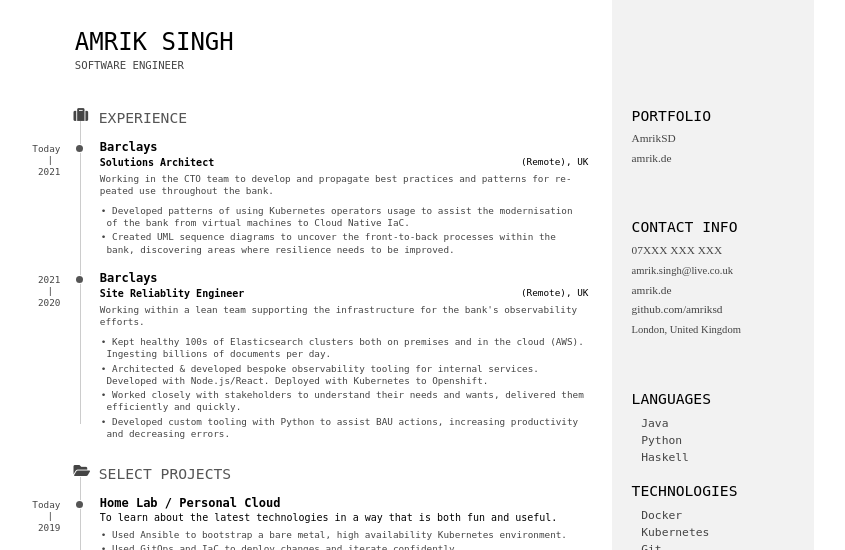
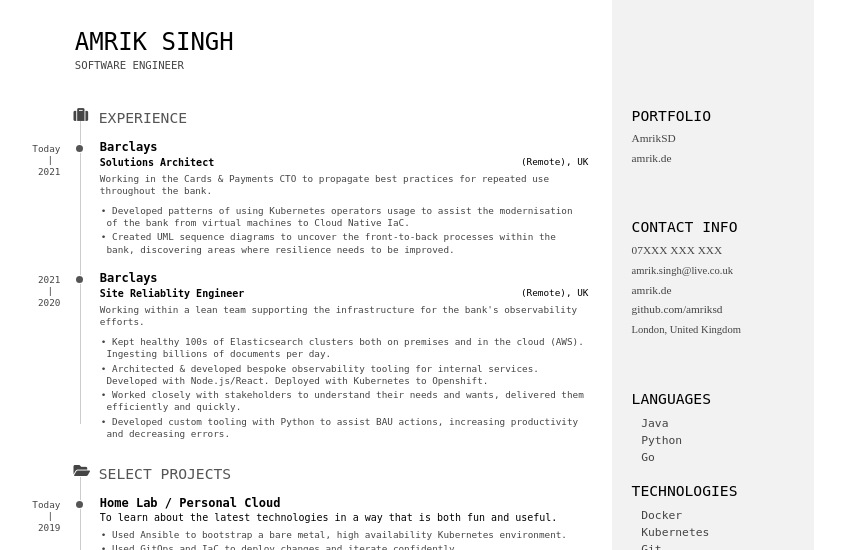
Before and after one commit to ArjG/ArjData, a Jekyll site: the page built from cv.html, in a window 1280 px wide. Shown: the top 550 px of the page, without its empty margins (234-1079 px from the left). Built offline with Jekyll 4.4.1, drawn with Linux system fonts in a browser that asks for light colours; nearby versions of some CDN libraries.

Commit message:
Minor changes to CV content

```diff
--- a/cv.html
+++ b/cv.html
@@ -36,7 +36,7 @@ permalink: /cv/
             </header>
             <div>
               <span>
-                Working in the CTO team to develop and propagate best practices and patterns for repeated use throughout the bank.
+                Working in the Cards & Payments CTO to propagate best practices for repeated use throughout the bank.
               </span>
               <ul>
                 <li>Developed patterns of using Kubernetes operators usage to assist the modernisation of the bank from virtual machines to Cloud Native IaC.</li>
@@ -256,7 +256,7 @@ permalink: /cv/
         <ul>
           <li><span class="iconify-inline" data-icon="logos:java" ></span><span>Java</span></li>
           <li><span class="iconify-inline" data-icon="logos:python" ></span><span>Python</span></li>
-          <li><span class="iconify-inline" data-icon="logos:haskell-icon" ></span><span>Haskell</span></li>
+          <li><span class="iconify-inline" data-icon="logos:gopher" ></span><span>Go</span></li>
         </ul>
         <h1>
          Technologies
```
Also changed, not shown: about.md (+1 -1 lines).
